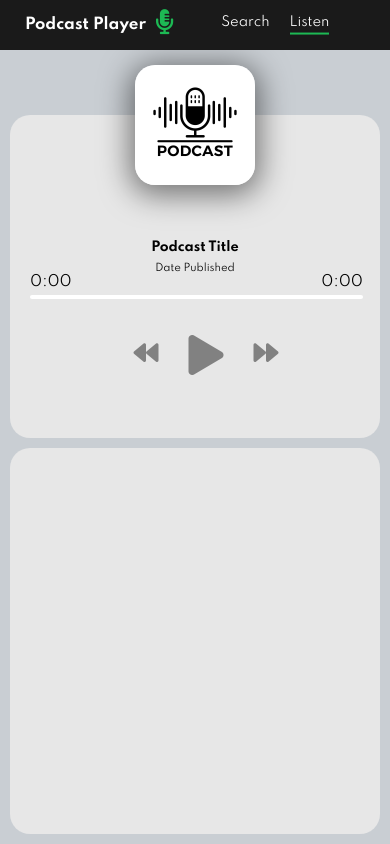
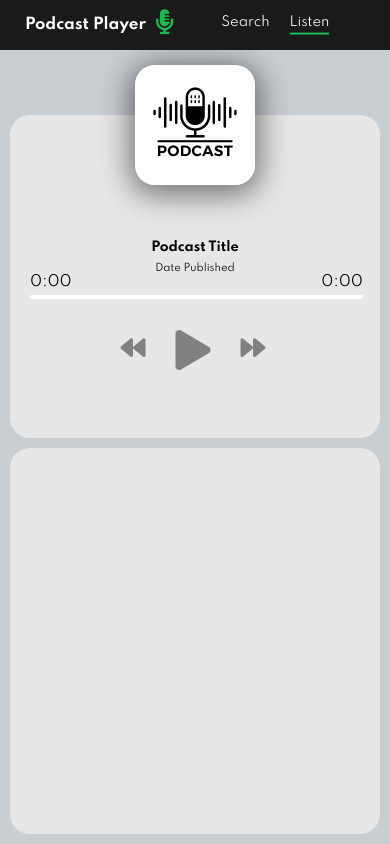
Before and after one commit to Eyob-smax/SpaceCast-podcastApp, a website: page public/index.html in a window 390 px wide. Drawn offline with Linux system fonts and the light colour scheme.

Commit message:
Resolve merge conflicts

```diff
--- a/public/style.css
+++ b/public/style.css
@@ -644,8 +644,11 @@ h3 {
 
   .player-controls {
     margin-top: 48px;
+    transform: translate(-50%, -50%);
+    top: 0%;
     display: flex;
-    margin-left: -35px;
+    left: 50%;
+    width: 100%;
     align-items: center;
     justify-content: center;
   }
```
